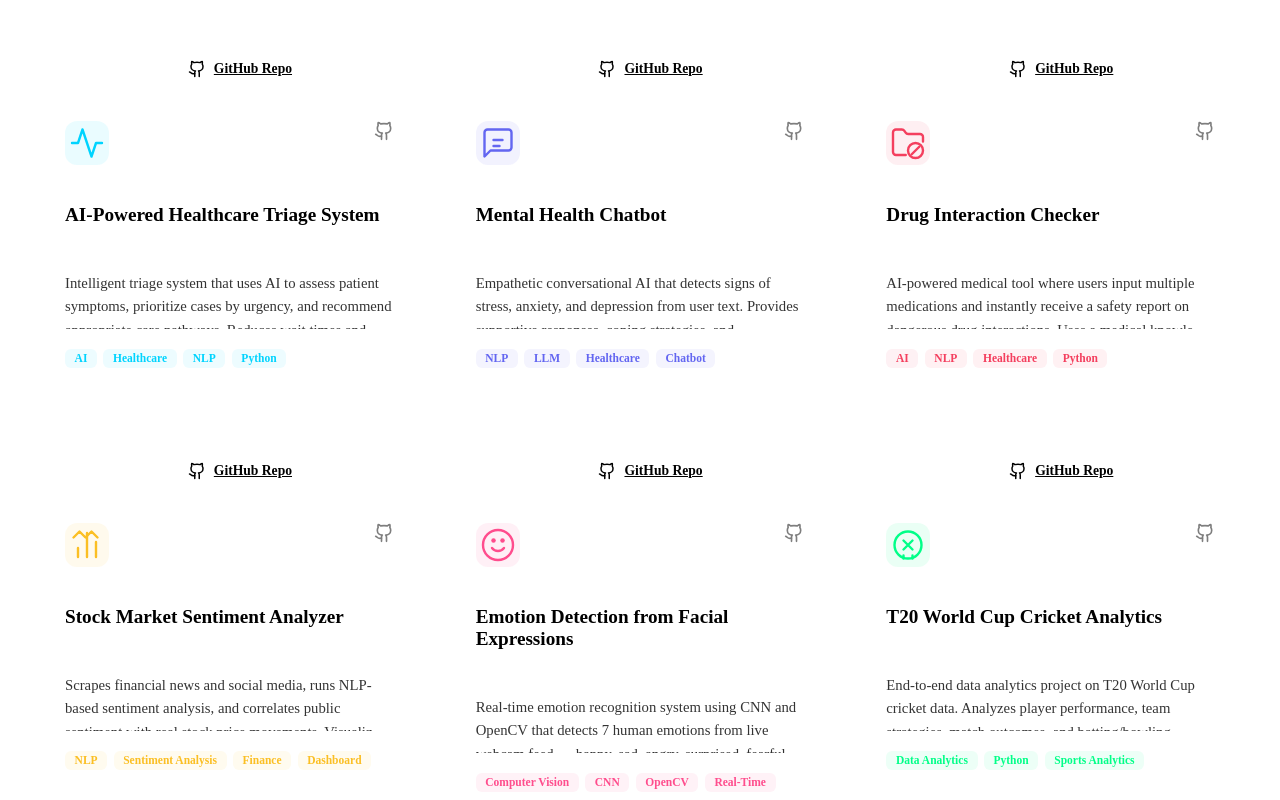
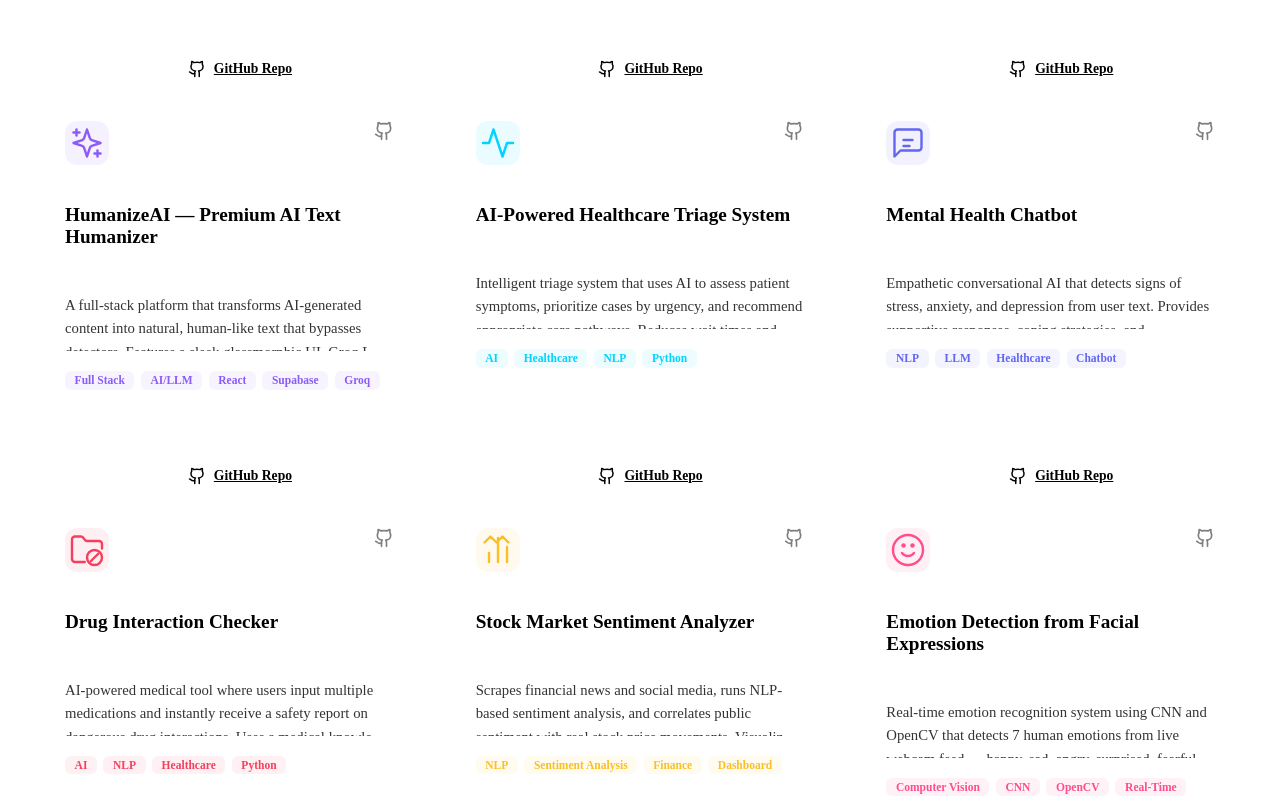
Before and after one commit to rishavm003/rishav-portfolio, a React (Vite) app: page / in a window 1280 px wide. Shown: the part 4880-5680 px from the top of the page. Built offline with nearby package versions, Linux system fonts and the light colour scheme; no server answers; the HTML template or start-up script is replaced by a standard one.

Commit message:
feat: integrate HumanizeAI project and add new icons (closes #4)

```diff
--- a/src/data/portfolioData.js
+++ b/src/data/portfolioData.js
@@ -63,6 +63,16 @@ export const portfolioData = {
       icon: "trading",
       floatDuration: "8s",
       floatDelay: "1.2s"
+    },
+    {
+      title: "HumanizeAI — Premium AI Text Humanizer",
+      description: "A full-stack platform that transforms AI-generated content into natural, human-like text that bypasses detectors. Features a sleek glassmorphic UI, Groq LLM integration, and a secure credit-based system.",
+      tags: ["Full Stack", "AI/LLM", "React", "Supabase", "Groq"],
+      github: "https://github.com/rishavm003/HumanizeAI",
+      accent: "#8b5cf6",
+      icon: "sparkles",
+      floatDuration: "7.5s",
+      floatDelay: "0.5s"
     },
     {
       title: "AI-Powered Healthcare Triage System",
--- a/src/sections/Projects/Projects.jsx
+++ b/src/sections/Projects/Projects.jsx
@@ -21,6 +21,8 @@ const ProjectIcon = ({ type, color }) => {
     case 'cricket':   return <svg {...p} viewBox="0 0 24 24"><circle cx="12" cy="12" r="9" /><path d="m9 9 6 6M15 9l-6 6" /><path d="M15 19v2M9 19v2" /></svg>;
     case 'hospital':  return <svg {...p} viewBox="0 0 24 24"><path d="M3 9l9-7 9 7v11a2 2 0 0 1-2 2H5a2 2 0 0 1-2-2z" /><line x1="12" y1="8" x2="12" y2="16" /><line x1="8" y1="12" x2="16" y2="12" /></svg>;
     case 'automation': return <svg {...p} viewBox="0 0 24 24"><path d="M12 22v-4"/><path d="M12 6V2"/><path d="m4.93 4.93 2.83 2.83"/><path d="m16.24 16.24 2.83 2.83"/><path d="M2 12h4"/><path d="M18 12h4"/><path d="m4.93 19.07 2.83-2.83"/><path d="m16.24 7.76 2.83-2.83"/><circle cx="12" cy="12" r="3"/></svg>;
+    case 'sparkles': return <svg {...p} viewBox="0 0 24 24"><path d="m12 3-1.912 5.813a2 2 0 0 1-1.275 1.275L3 12l5.813 1.912a2 2 0 0 1 1.275 1.275L12 21l1.912-5.813a2 2 0 0 1 1.275-1.275L21 12l-5.813-1.912a2 2 0 0 1-1.275-1.275L12 3Z" /><path d="M5 3v4" /><path d="M19 17v4" /><path d="M3 5h4" /><path d="M17 19h4" /></svg>;
+    case 'ai': return <svg {...p} viewBox="0 0 24 24"><path d="M12 2a10 10 0 1 0 10 10A10 10 0 0 0 12 2Zm0 18a8 8 0 1 1 8-8 8 8 0 0 1-8 8Z"/><path d="M12 6v6l4 2"/></svg>;
     default:          return null;
   }
 };
```
